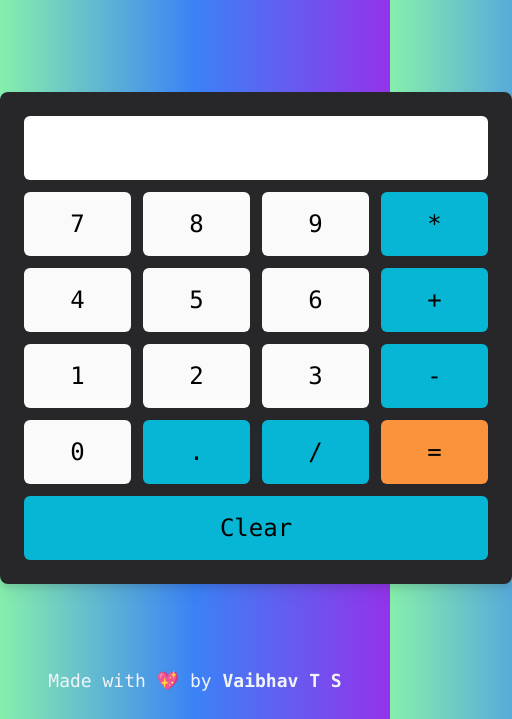
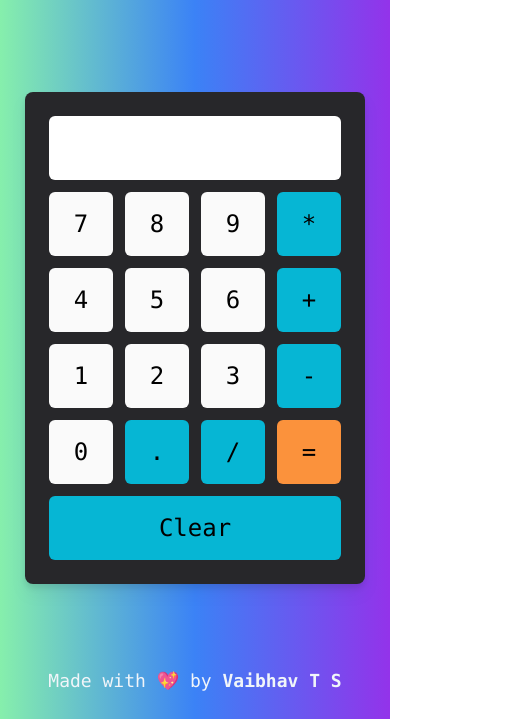
Before and after one commit to vaibhavTekk/calculator-js, a plain HTML site: page index.html in a window 390 px wide. Shown: the part 125-844 px from the top of the page, 512 px wide, since content can reach past the window. Drawn offline with Linux system fonts and the light colour scheme.

Commit message:
Responsive breakpoints

```diff
--- a/index.html
+++ b/index.html
@@ -9,7 +9,7 @@
 </head>
 <body  class="bg-gradient-to-r from-green-300 via-blue-500 to-purple-600 flex flex-col h-full">
     <div class="mx-auto my-auto text-neutral-50 font-bold text-4xl">Calculator</div>
-    <div id="keypad" class="w-[512px] p-6 grid grid-cols-4 gap-3 mx-auto my-auto bg-zinc-800 rounded-lg drop-shadow-lg font-mono text-2xl justify-center">
+    <div id="keypad" class="w-[340px] md:w-[512px] p-6 grid grid-cols-4 gap-3 mx-auto my-auto bg-zinc-800 rounded-lg drop-shadow-lg font-mono text-2xl justify-center">
         <input type="text" name="eqn" id="eqn" class="rounded-md h-[64px] col-span-4 p-4">
         <button class="rounded-md h-[64px] bg-neutral-50">7</button>
         <button class="rounded-md h-[64px] bg-neutral-50">8</button>
```
Also changed, not shown: output.css.
